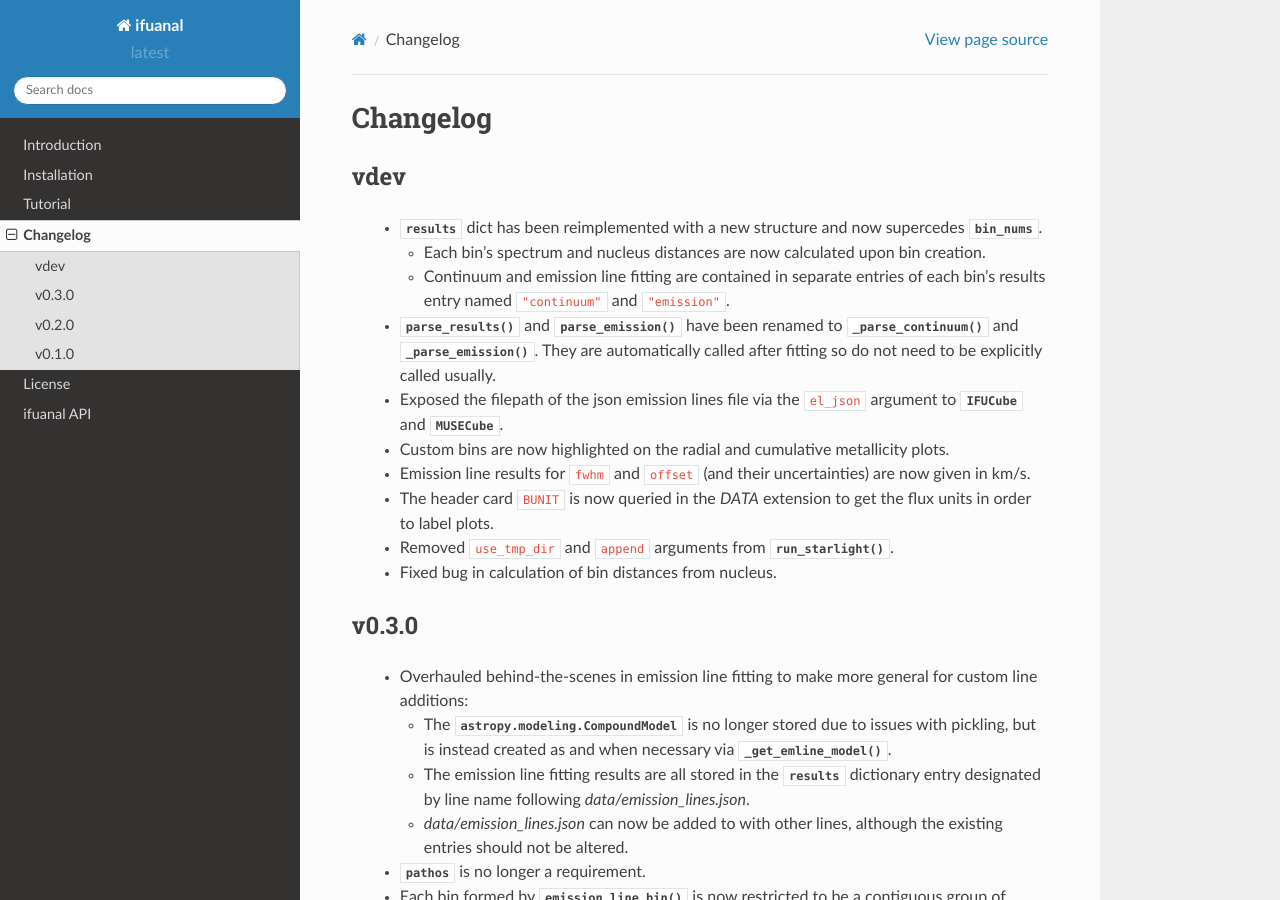
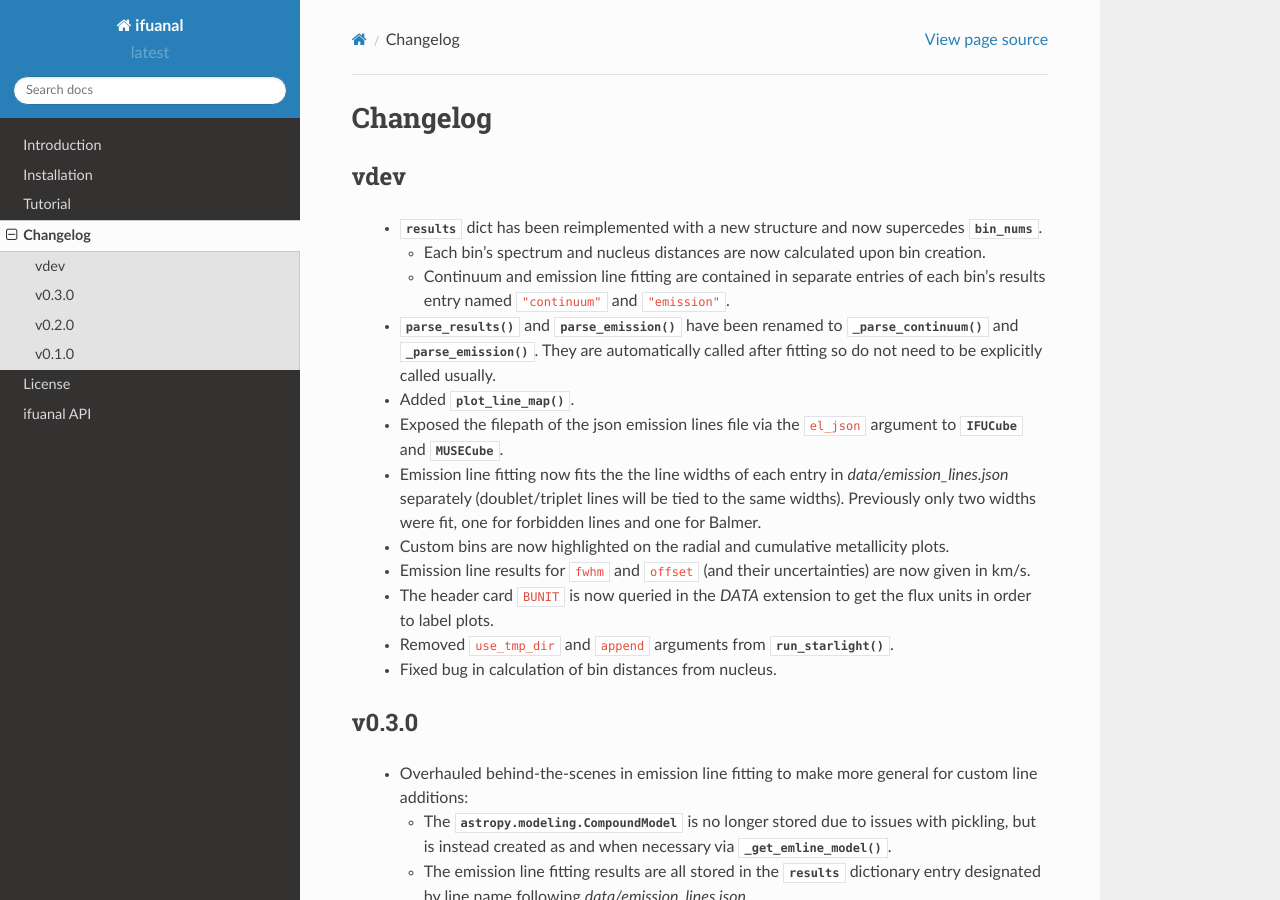
Before and after one commit to Lyalpha/ifuanal, a Sphinx documentation site: the page built from docs/changelog.rst, in a window 1280 px wide and 900 px high. Built offline with Sphinx 7.4.7 and the Read the Docs theme 2.0.0, drawn with Linux system fonts in a browser that asks for light colours.

Commit message:
Update changelog

```diff
--- a/docs/changelog.rst
+++ b/docs/changelog.rst
@@ -11,10 +11,16 @@ vdev
    - Continuum and emission line fitting are contained in separate entries of
      each bin's results entry named ``"continuum"`` and ``"emission"``.
  * :meth:`parse_results` and :meth:`parse_emission` have been renamed to
-   :meth:`_parse_continuum` and :meth:`_parse_emission`. They are automatically
-   called after fitting so do not need to be explicitly called usually.
+   :meth:`~ifuanal.IFUCube._parse_continuum` and
+   :meth:`~ifuanal.IFUCube._parse_emission`. They are automatically called
+   after fitting so do not need to be explicitly called usually.
+ * Added :meth:`~ifuanal.IFUCube.plot_line_map`.
  * Exposed the filepath of the json emission lines file via the ``el_json``
    argument to :class:`~ifuanal.IFUCube` and :class:`~ifuanal.MUSECube`.
+ * Emission line fitting now fits the the line widths of each entry in
+   `data/emission_lines.json` separately (doublet/triplet lines will be
+   tied to the same widths). Previously only two widths were fit, one for
+   forbidden lines and one for Balmer.
  * Custom bins are now highlighted on the radial and cumulative metallicity
    plots.
  * Emission line results for ``fwhm`` and ``offset`` (and their uncertainties)
```
